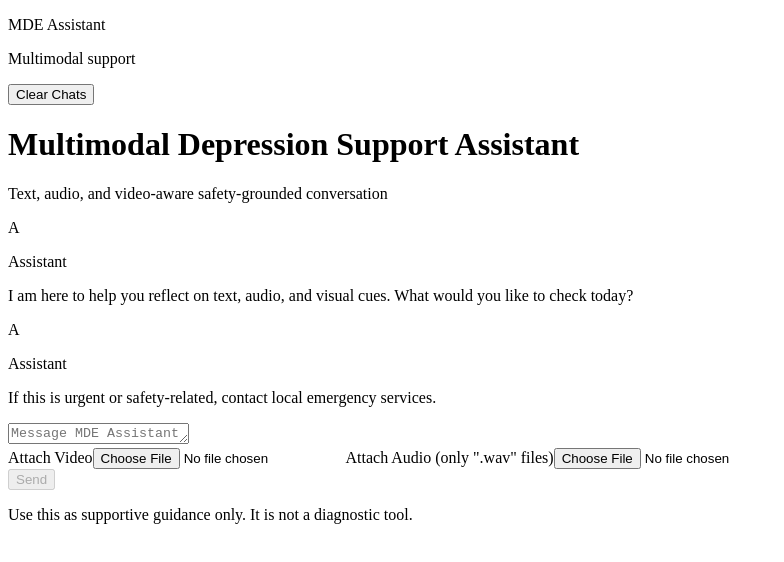
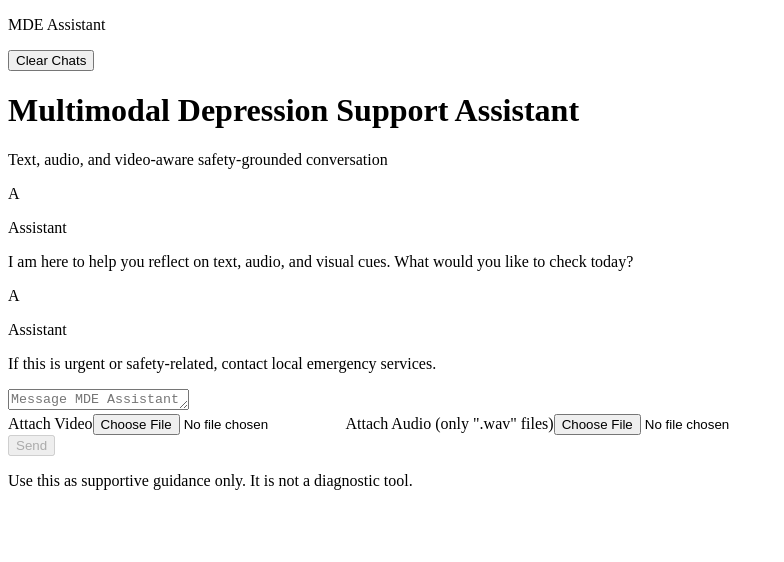
Before and after one commit to kaleabnega/Multimodal-Depression-Risk-Estimation, a React (Vite) app in the folder web/: page / in a window 1280 px wide. Shown: the top 562 px of the page, without its empty margins (0-784 px from the left). Built offline with nearby package versions, Linux system fonts and the light colour scheme; the HTML template or start-up script is replaced by a standard one.

Commit message:
Remove label

```diff
--- a/web/src/components/ChatSidebar.jsx
+++ b/web/src/components/ChatSidebar.jsx
@@ -5,7 +5,6 @@ export default function ChatSidebar({ onClearChats }) {
         <div className="brand-mark" />
         <div>
           <p className="brand-title">MDE Assistant</p>
-          <p className="brand-sub">Multimodal support</p>
         </div>
       </div>
 
```
